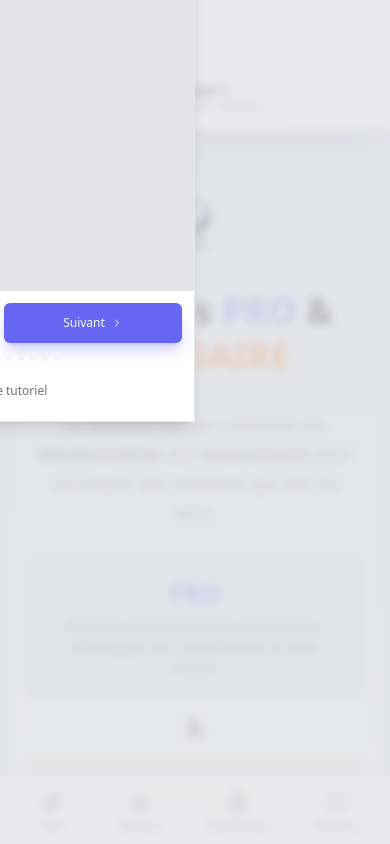
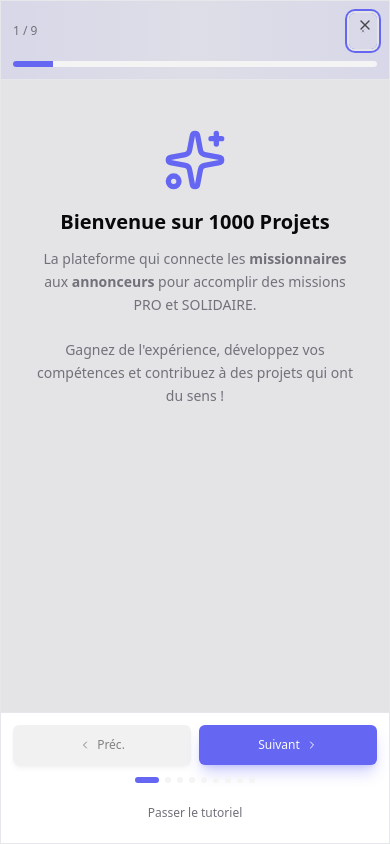
Before and after one commit to Foundclub/1000-projets, a Next.js app: page / in a window 390 px wide. Shown: the top 844 px of the page. Built offline with nearby package versions, Linux system fonts and the light colour scheme; no server answers.

Commit message:
Fix: Tutoriel plein Ã©cran sur mobile avec !important pour forcer le positionnement

```diff
--- a/src/components/tutorial/tutorial-slide.tsx
+++ b/src/components/tutorial/tutorial-slide.tsx
@@ -12,9 +12,9 @@
 
 export function TutorialSlide({ title, description, icon, image, className }: TutorialSlideProps) {
   return (
-    <div className={cn("flex flex-col items-center justify-center space-y-4 sm:space-y-6 p-4 sm:p-6 md:p-8", className)}>
+    <div className={cn("flex flex-col items-center justify-start sm:justify-center space-y-4 sm:space-y-6 p-4 sm:p-6 md:p-8 min-h-full sm:min-h-0", className)}>
       {/* Icon or Image */}
-      <div className="flex-shrink-0">
+      <div className="flex-shrink-0 mt-4 sm:mt-0">
         {image ? (
           <div className="relative w-24 h-24 sm:w-32 sm:h-32 md:w-40 md:h-40 mx-auto rounded-lg overflow-hidden bg-muted">
             {/* eslint-disable-next-line @next/next/no-img-element */}
--- a/src/components/tutorial/welcome-tutorial.tsx
+++ b/src/components/tutorial/welcome-tutorial.tsx
@@ -251,7 +251,7 @@
 
   return (
     <Dialog open={internalOpen} onOpenChange={setInternalOpen}>
-      <DialogContent className="w-full max-w-full sm:max-w-2xl h-full sm:h-auto max-h-[100vh] sm:max-h-[90vh] m-0 sm:m-4 rounded-none sm:rounded-lg overflow-hidden p-0 flex flex-col fixed inset-0 sm:inset-auto sm:left-[50%] sm:top-[50%] sm:translate-x-[-50%] sm:translate-y-[-50%]">
+      <DialogContent className="!fixed !inset-0 sm:!inset-auto sm:!left-[50%] sm:!top-[50%] sm:!translate-x-[-50%] sm:!translate-y-[-50%] !translate-x-0 !translate-y-0 w-full max-w-full sm:max-w-2xl h-full sm:h-auto max-h-[100vh] sm:max-h-[90vh] m-0 sm:m-4 rounded-none sm:rounded-lg overflow-hidden p-0 flex flex-col">
         <DialogTitle className="sr-only">
           Tutoriel de bienvenue - {slide.title}
         </DialogTitle>
```
